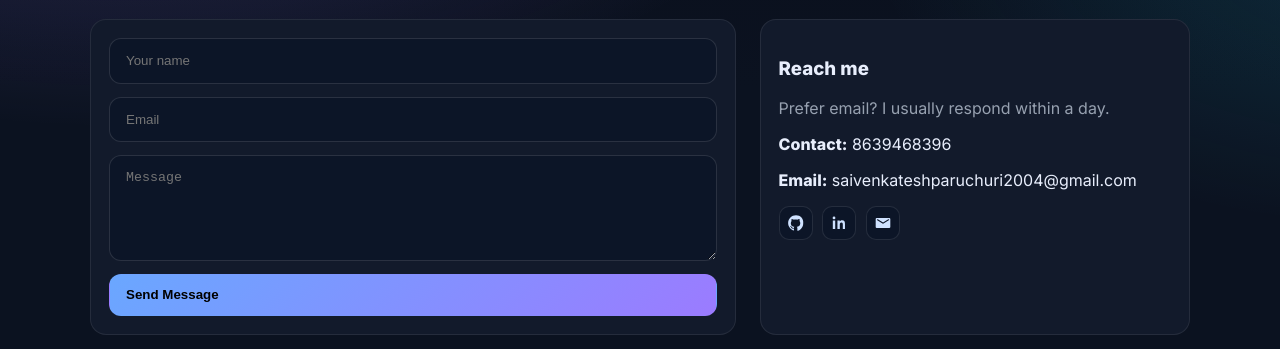
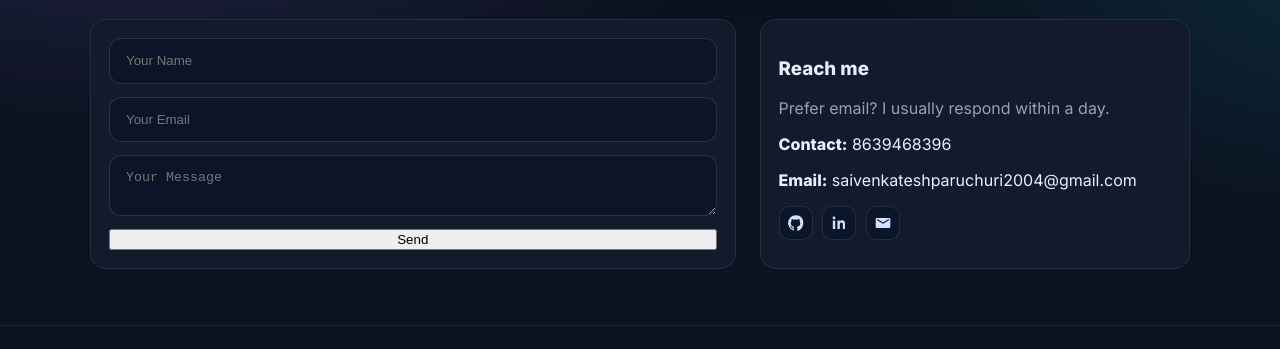
Before and after one commit to saivenkateshparuchuri/Myportoflio, a plain HTML site: page index.html in a window 1280 px wide. Shown: the part 2552-2901 px from the top of the page. Drawn offline with Linux system fonts and the light colour scheme.

Commit message:
Updated portfolio

```diff
--- a/index.html
+++ b/index.html
@@ -270,12 +270,13 @@
       </div>
       <div class="about" style="grid-template-columns: 1.2fr .8fr">
         <div class="card">
-          <form onsubmit="event.preventDefault(); alert('Thanks! This demo does not send emails.');">
-            <input type="text" placeholder="Your name" required>
-            <input type="email" placeholder="Email" required>
-            <textarea rows="5" placeholder="Message" required></textarea>
-            <button class="btn primary" type="submit">Send Message</button>
-          </form>
+          <form action="https://formspree.io/f/xdkdqjyp" method="POST">
+            <input type="text" name="name" placeholder="Your Name">
+            <input type="email" name="email" placeholder="Your Email">
+            <textarea name="message" placeholder="Your Message"></textarea>
+            <button type="submit">Send</button>
+</form>
+
         </div>
         <div class="card">
           <h3>Reach me</h3>
```
Also changed, not shown: 1 other file.
